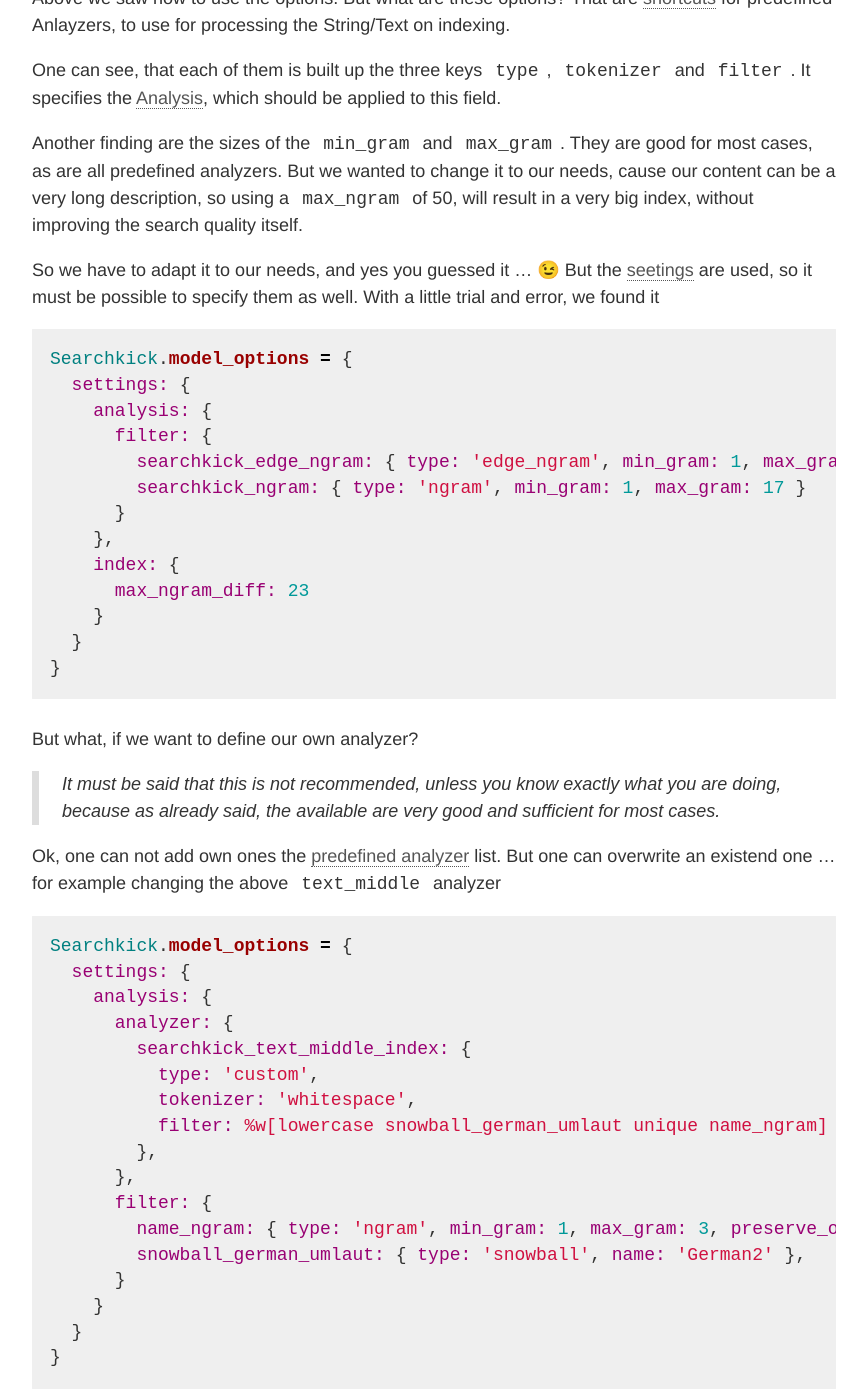
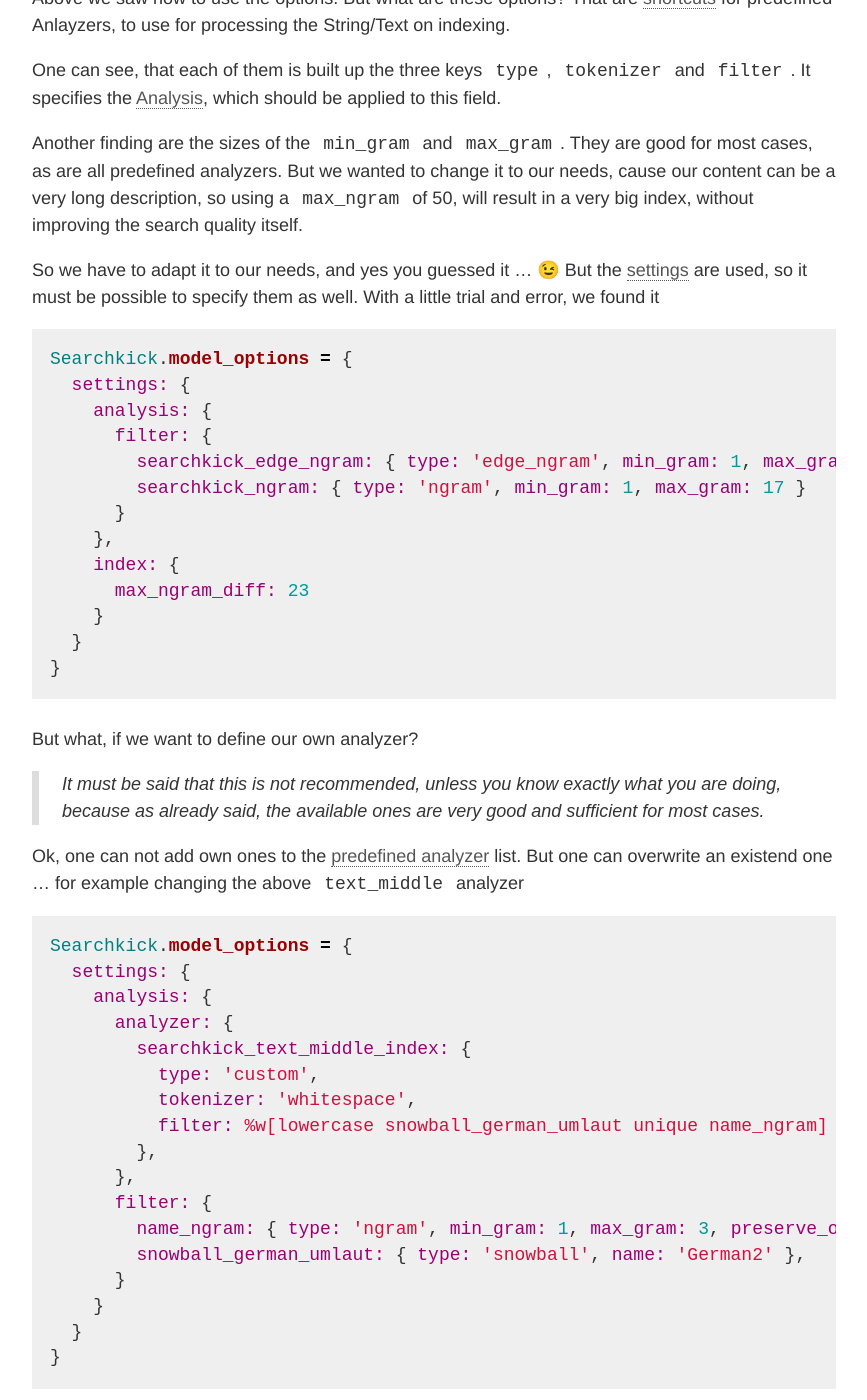
Before and after one commit to LeFnord/lefnord.github.io, a Jekyll site: the page built from _posts/2021-11-06-How_To_…_Searchkick.md, in a window 1280 px wide and 1400 px high, scrolled down 1369 px. Shown: the whole window, without its empty margins (315-1182 px from the left). Built offline with Jekyll 4.4.1, drawn with Linux system fonts in a browser that asks for light colours; nearby versions of some CDN libraries.

Commit message:
Last corrections.

````diff
--- a/_includes/footer.html
+++ b/_includes/footer.html
@@ -4,7 +4,7 @@
 </span>
 <div class="social-icons">
   {% if site.owner.twitter %}
-    <a href="https://twitter.com/intent/tweet?hashtags={{ page.tags | join: ',' | remove: ' ' }}&amp;text={{ page.title | escape | replace:' ','%20' }}&amp;url={{ page.url }}{% if author.twitter %}&amp;via={{ author.twitter }}{% endif %}"
+    <a href="https://twitter.com/intent/tweet?hashtags={{ page.tags | join: ',' | remove: ' ' }}&amp;text={{ page.title | escape | replace:' ','%20' }}&amp{% if author.twitter %}&amp;via={{ author.twitter }}{% endif %}"
        title="Share on Twitter"
        itemprop="Twitter"
        target="_blank"
--- a/_posts/2021-11-06-How_To_…_Searchkick.md
+++ b/_posts/2021-11-06-How_To_…_Searchkick.md
@@ -67,7 +67,7 @@
 without improving the search quality itself.
 
 So we have to adapt it to our needs, and yes you guessed it … 😉
-But the [seetings](https://github.com/ankane/searchkick/blob/0d18831ae96988ed7089ffc85cd0ee36952ce254/lib/searchkick/index_options.rb#L184) are used, so it must be possible to specify them as well.
+But the [settings](https://github.com/ankane/searchkick/blob/0d18831ae96988ed7089ffc85cd0ee36952ce254/lib/searchkick/index_options.rb#L184) are used, so it must be possible to specify them as well.
 With a little trial and error, we found it
 
 ```ruby
@@ -88,9 +88,10 @@
 
 But what, if we want to define our own analyzer?
 
-> It must be said that this is not recommended, unless you know exactly what you are doing, because as already said, the available are very good and sufficient for most cases.
+> It must be said that this is not recommended, unless you know exactly what you are doing,
+> because as already said, the available ones are very good and sufficient for most cases.
 
-Ok, one can not add own ones the [predefined analyzer](https://github.com/ankane/searchkick/blob/0d18831ae96988ed7089ffc85cd0ee36952ce254/lib/searchkick/index_options.rb#L38) list.
+Ok, one can not add own ones to the [predefined analyzer](https://github.com/ankane/searchkick/blob/0d18831ae96988ed7089ffc85cd0ee36952ce254/lib/searchkick/index_options.rb#L38) list.
 But one can overwrite an existend one … for example changing the above `text_middle` analyzer
 
 ```ruby
````
Also changed, not shown: other parts of _posts/2021-11-06-How_To_…_Searchkick.md (+1 -1 lines), _posts/2019-02-13-usage.md (+2 -2 lines), README.md.
